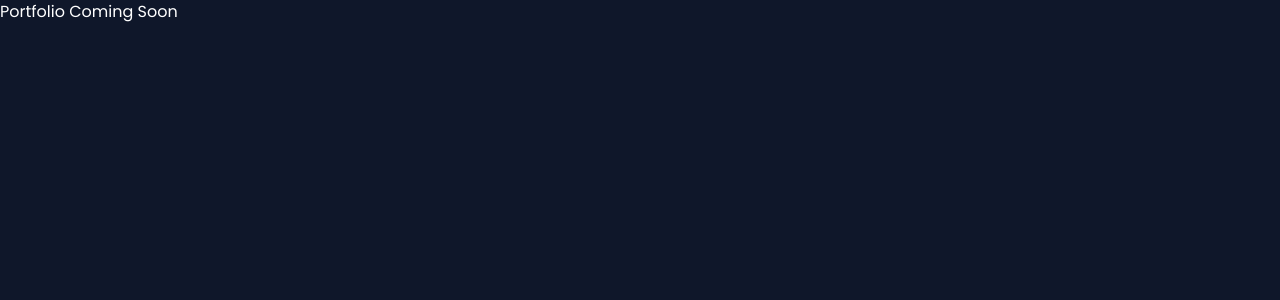
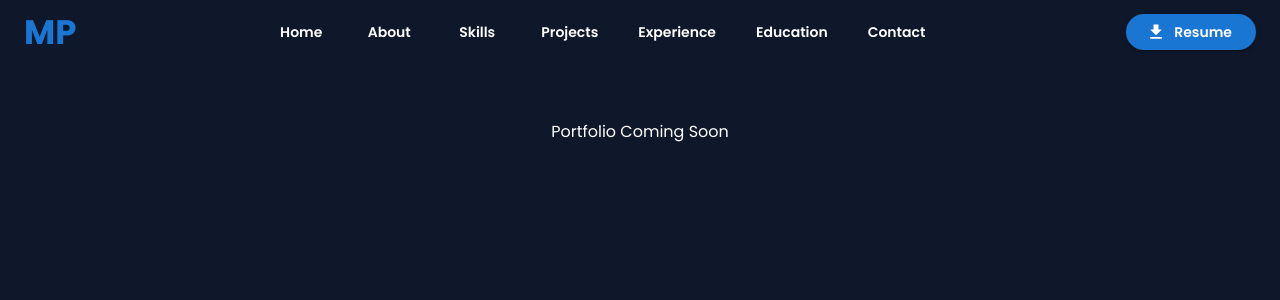
Before and after one commit to 12345-dd/portfolio, a React (Vite) app: page / in a window 1280 px wide. Shown: the top 300 px of the page. Built offline with nearby package versions, Linux system fonts and the light colour scheme.

Commit message:
Navbar layout & mobile drawer

```diff
--- a/src/App.jsx
+++ b/src/App.jsx
@@ -1,11 +1,13 @@
 import { useMemo, useState } from "react";
 
 import {
+  Box,
   CssBaseline,
   ThemeProvider,
 } from "@mui/material";
 
 import getTheme from "./theme/theme";
+import Navbar from "./components/Navbar/Navbar";
 
 function App() {
 
@@ -17,11 +19,17 @@ function App() {
     <ThemeProvider theme={theme}>
       <CssBaseline />
 
-      <div>
+      <Navbar />
 
+      <Box
+        sx={{
+          height: "200vh",
+          pt: "120px",
+          textAlign: "center"
+        }}
+      >
         Portfolio Coming Soon
-
-      </div>
+      </Box>
 
     </ThemeProvider>
   );
--- /dev/null
+++ b/src/components/Navbar/MobileDrawer.jsx
@@ -0,0 +1,71 @@
+import {
+  Drawer,
+  Box,
+  IconButton,
+  Typography,
+  Divider,
+  List,
+  ListItemButton,
+  ListItemText,
+} from "@mui/material";
+
+import CloseIcon from "@mui/icons-material/Close";
+
+import navLinks from "../../data/navLinks";
+import personalInfo from "../../data/personalInfo";
+
+const MobileDrawer = ({ open, onClose }) => {
+  return (
+    <Drawer
+      anchor="right"
+      open={open}
+      onClose={onClose}
+      PaperProps={{
+        sx: {
+          width: 280,
+          backgroundColor: "background.paper",
+          color: "text.primary",
+        },
+      }}
+    >
+
+      <Box
+        sx={{
+          display: "flex",
+          alignItems: "center",
+          justifyContent: "space-between",
+          p: 2,
+        }}
+      >
+        <Typography
+          variant="h5"
+          sx={{
+            color: "primary.main",
+            fontWeight: 700,
+          }}
+        >
+          {personalInfo.shortName}
+        </Typography>
+
+        <IconButton onClick={onClose}>
+          <CloseIcon />
+        </IconButton>
+      </Box>
+
+      <Divider />
+
+      <List>
+        {navLinks.map((item) => (
+          <ListItemButton
+            key={item.id}
+            onClick={onClose}
+          >
+            <ListItemText primary={item.label} />
+          </ListItemButton>
+        ))}
+      </List>
+    </Drawer>
+  );
+};
+
+export default MobileDrawer;
--- /dev/null
+++ b/src/components/Navbar/Navbar.jsx
@@ -0,0 +1,156 @@
+import { useEffect, useState } from "react";
+import { motion } from "framer-motion";
+
+import {
+  AppBar,
+  Toolbar,
+  Typography,
+  Button,
+  Box,
+  IconButton,
+} from "@mui/material";
+
+import MobileDrawer from "./MobileDrawer";
+
+import MenuIcon from "@mui/icons-material/Menu";
+import DownloadIcon from "@mui/icons-material/Download";
+
+import navLinks from "../../data/navLinks";
+import personalInfo from "../../data/personalInfo";
+
+const Navbar = () => {
+  const [isScrolled, setIsScrolled] = useState(false);
+  const [drawerOpen, setDrawerOpen] = useState(false)
+
+  useEffect(() => {
+    const handleScroll = () => {
+      setIsScrolled(window.scrollY > 40);
+    };
+
+    window.addEventListener("scroll", handleScroll);
+
+    return () => window.removeEventListener("scroll", handleScroll);
+  }, []);
+
+  return (
+    <motion.div
+      initial={{ y: -80 }}
+      animate={{ y: 0 }}
+      transition={{ duration: 0.6 }}
+    >
+      <AppBar
+        position="fixed"
+        elevation={0}
+        sx={{
+          background: isScrolled
+            ? "rgba(15,23,42,.75)"
+            : "transparent",
+
+          backdropFilter: isScrolled ? "blur(16px)" : "none",
+
+          transition: "all .4s ease",
+
+          boxShadow: isScrolled
+            ? "0 10px 30px rgba(0,0,0,.25)"
+            : "none",
+        }}
+      >
+        <Toolbar
+          sx={{
+            maxWidth: "1400px",
+            width: "100%",
+            mx: "auto",
+            minHeight: "80px",
+            display: "flex",
+            justifyContent: "space-between",
+          }}
+        >
+
+          <Typography
+            variant="h4"
+            sx={{
+              fontWeight: 700,
+              color: "primary.main",
+              cursor: "pointer",
+            }}
+          >
+            {personalInfo.shortName}
+          </Typography>
+
+          <Box
+            sx={{
+              display: {
+                xs: "none",
+                md: "flex",
+              },
+              gap: 3,
+            }}
+          >
+            {navLinks.map((item) => (
+              <Button
+                key={item.id}
+                sx={{
+                  color: "white",
+                  fontWeight: 600,
+
+                  "&:hover": {
+                    color: "primary.main",
+                    background: "transparent",
+                  },
+                }}
+              >
+                {item.label}
+              </Button>
+            ))}
+          </Box>
+
+          <Box
+            sx={{
+              display: "flex",
+              alignItems: "center",
+              gap: 2,
+            }}
+          >
+            <Button
+              variant="contained"
+              startIcon={<DownloadIcon />}
+              sx={{
+                display: {
+                  xs: "none",
+                  md: "flex",
+                },
+
+                borderRadius: "30px",
+
+                px: 3,
+              }}
+            >
+              Resume
+            </Button>
+
+            <IconButton
+              onClick={() => setDrawerOpen(true)}
+              sx={{
+                display: {
+                  xs: "flex",
+                  md: "none",
+                },
+
+                color: "text.primary",
+              }}
+            >
+              <MenuIcon />
+            </IconButton>
+          </Box>
+        </Toolbar>
+      </AppBar>
+
+      <MobileDrawer
+        open={drawerOpen}
+        onClose={() => setDrawerOpen(false)}
+      />
+    </motion.div>
+  );
+};
+
+export default Navbar;
--- /dev/null
+++ b/src/data/navLinks.js
@@ -0,0 +1,32 @@
+const navLinks = [
+  {
+    id: "home",
+    label: "Home",
+  },
+  {
+    id: "about",
+    label: "About",
+  },
+  {
+    id: "skills",
+    label: "Skills",
+  },
+  {
+    id: "projects",
+    label: "Projects",
+  },
+  {
+    id: "experience",
+    label: "Experience",
+  },
+  {
+    id: "education",
+    label: "Education",
+  },
+  {
+    id: "contact",
+    label: "Contact",
+  },
+];
+
+export default navLinks;
--- /dev/null
+++ b/src/data/personalInfo.js
@@ -0,0 +1,11 @@
+const personalInfo = {
+  shortName: "MP",
+
+  name: "Mayur Patil",
+
+  role: "Full Stack MERN Developer",
+
+  resume: "/resume.pdf",
+};
+
+export default personalInfo;
```
Also changed, not shown: src/data/socialLinks.js (added, +7 -0 lines).
